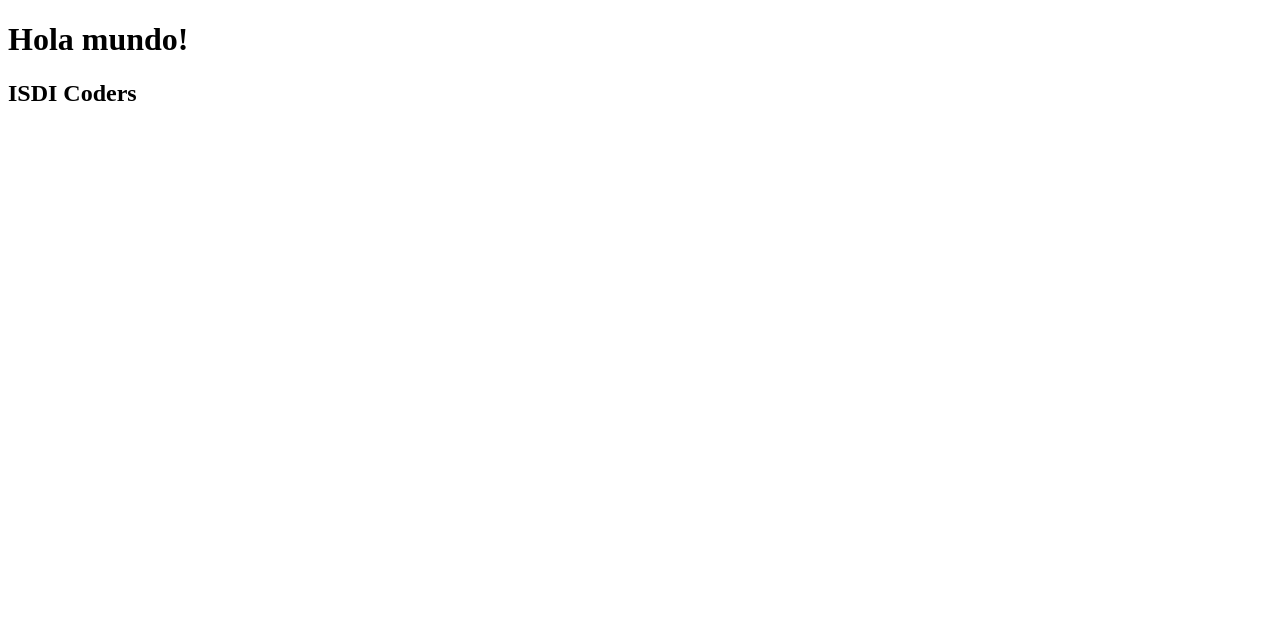
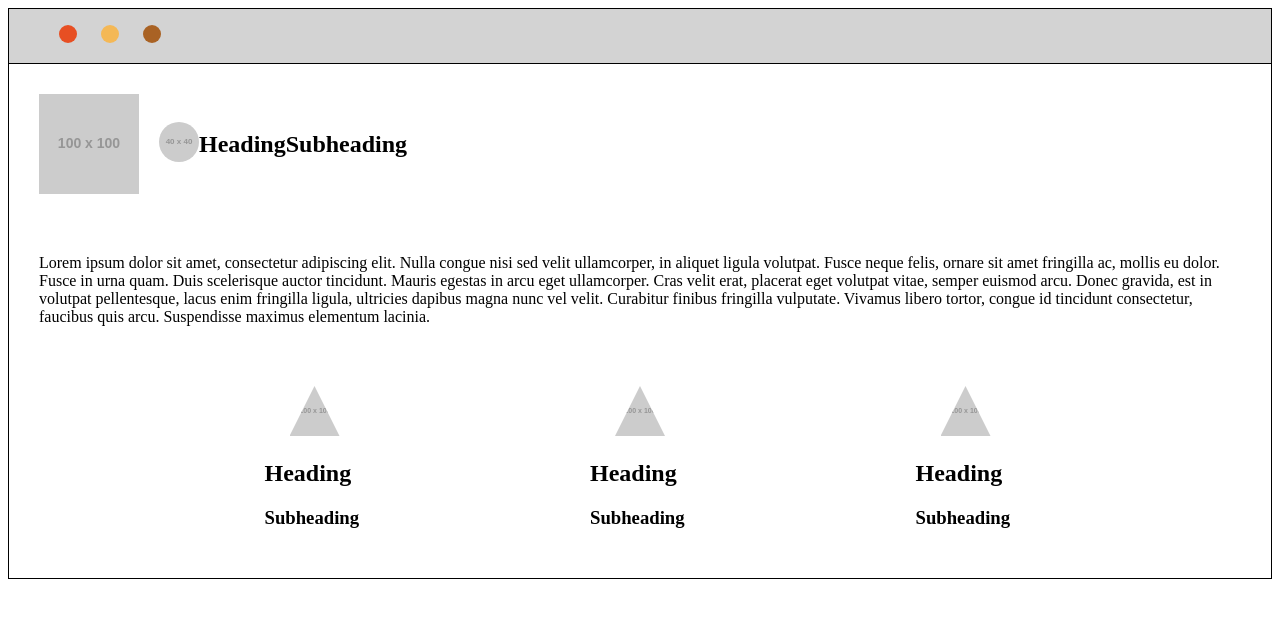
Before and after one commit to GMEspasa/flex-demo, a plain HTML site: page public/index.html in a window 1280 px wide. Drawn offline with Linux system fonts and the light colour scheme; placeholder pictures from the web are drawn by us.

Commit message:
modificar index.html y añadir styles.css

```diff
--- a/public/index.html
+++ b/public/index.html
@@ -1,14 +1,65 @@
 <!DOCTYPE html>
 <html lang="en">
-<head>
-  <meta charset="UTF-8">
-  <meta http-equiv="X-UA-Compatible" content="IE=edge">
-  <meta name="viewport" content="width=device-width, initial-scale=1.0">
-  <title>Document</title>
-</head>
-<body>
-  <h1>Hola mundo!</h1>
-  <h2>ISDI Coders</h2>
-
-</body>
+  <head>
+    <meta charset="UTF-8" />
+    <meta http-equiv="X-UA-Compatible" content="IE=edge" />
+    <meta name="viewport" content="width=device-width, initial-scale=1.0" />
+    <title>Flex-box demo</title>
+    <link rel="stylesheet" href="styles.css" />
+  </head>
+  <body>
+    <header>
+      <ul class="top-container">
+        <li class="top-container__circle top-container__circle--red"></li>
+        <li class="top-container__circle top-container__circle--yellow"></li>
+        <li class="top-container__circle top-container__circle--brown"></li>
+      </ul>
+    </header>
+    <main>
+      <section class="profile">
+        <img
+          class="profile__avatar"
+          src="https://via.placeholder.com/100x100"
+          alt="placeholder"
+        />
+        <div class="profile__description">
+          <picture class="profile__icon">
+            <img src="https://via.placeholder.com/40x40" alt="placeholder" />
+          </picture>
+          <div class="profile__description">
+            <h1>Heading</h1>
+            <h2>Subheading</h2>
+          </div>
+        </div>
+      </section>
+      <section>
+        Lorem ipsum dolor sit amet, consectetur adipiscing elit. Nulla congue
+        nisi sed velit ullamcorper, in aliquet ligula volutpat. Fusce neque
+        felis, ornare sit amet fringilla ac, mollis eu dolor. Fusce in urna
+        quam. Duis scelerisque auctor tincidunt. Mauris egestas in arcu eget
+        ullamcorper. Cras velit erat, placerat eget volutpat vitae, semper
+        euismod arcu. Donec gravida, est in volutpat pellentesque, lacus enim
+        fringilla ligula, ultricies dapibus magna nunc vel velit. Curabitur
+        finibus fringilla vulputate. Vivamus libero tortor, congue id tincidunt
+        consectetur, faucibus quis arcu. Suspendisse maximus elementum lacinia.
+      </section>
+      <section class="list-article">
+        <picture class="list-article__item">
+          <img src="https://via.placeholder.com/100x100" alt="placeholder" />
+          <h2>Heading</h2>
+          <h3>Subheading</h3>
+        </picture>
+        <picture class="list-article__item">
+          <img src="https://via.placeholder.com/100x100" alt="placeholder" />
+          <h2>Heading</h2>
+          <h3>Subheading</h3>
+        </picture>
+        <picture class="list-article__item">
+          <img src="https://via.placeholder.com/100x100" alt="placeholder" />
+          <h2>Heading</h2>
+          <h3>Subheading</h3>
+        </picture>
+      </section>
+    </main>
+  </body>
 </html>
--- /dev/null
+++ b/public/styles.css
@@ -0,0 +1,100 @@
+body {
+  display: flex;
+  flex-direction: column;
+  border: 1px solid;
+}
+
+header {
+  border-bottom: 1px solid;
+  background-color: lightgrey;
+}
+
+.top-container {
+  list-style: none;
+}
+
+.top-container__circle {
+  display: inline-block;
+  width: 18px;
+  height: 18px;
+  border-radius: 50%;
+  margin: 0px 10px;
+  background-color: #ccc;
+}
+
+.top-container__circle--red {
+  background-color: rgb(231 79 35);
+}
+
+.top-container__circle--yellow {
+  background-color: rgb(244 184 86);
+}
+
+.top-container__circle--brown {
+  background-color: rgb(169 98 36);
+}
+
+section {
+  padding: 30px;
+}
+
+section.profile {
+  display: flex;
+  flex-direction: column;
+  align-items: center;
+}
+
+.profile__avatar {
+  width: 150px;
+  height: 150px;
+  background-color: #ccc;
+  margin-right: 20px;
+}
+
+.profile__icon img {
+  border-radius: 50%;
+}
+
+.list-article {
+  display: flex;
+  flex-direction: column;
+  align-items: center;
+}
+
+.list-article__item {
+  justify-content: center;
+}
+
+.list-article__item img {
+  margin-left: 25px;
+  margin-right: 25px;
+  width: 50px;
+  height: 50px;
+  clip-path: polygon(50% 0, 0 100%, 100% 100%);
+}
+
+@media screen and (min-width: 600px) {
+  section.profile {
+    flex-direction: row;
+  }
+
+  .profile__avatar {
+    width: 100px;
+    height: 100px;
+  }
+
+  .list-article {
+    display: flex;
+    flex-direction: row;
+    justify-content: space-evenly;
+  }
+
+  .profile__description {
+    display: flex;
+    justify-content: flex-start;
+  }
+
+  .profile__icon {
+    align-self: center;
+  }
+}
```
